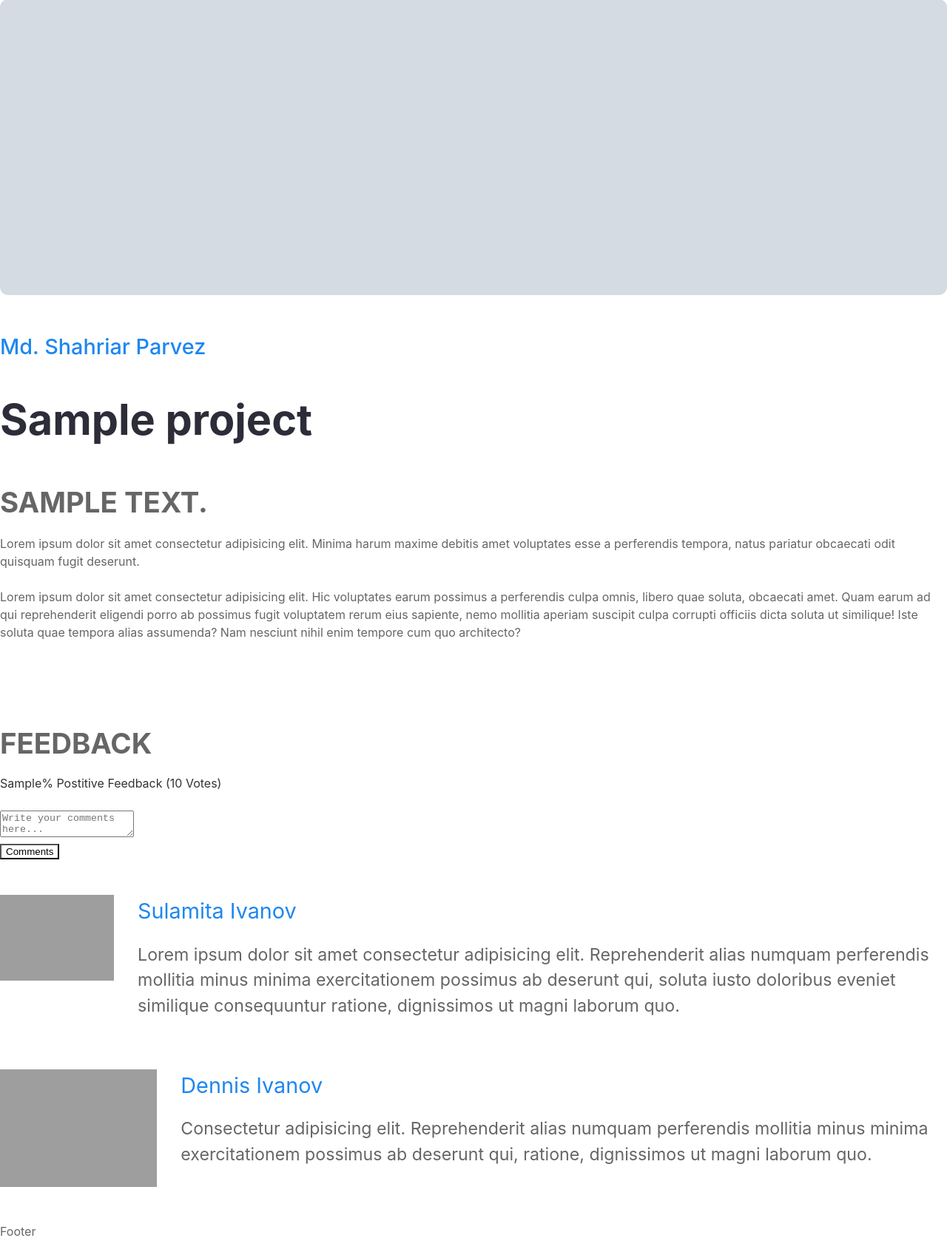
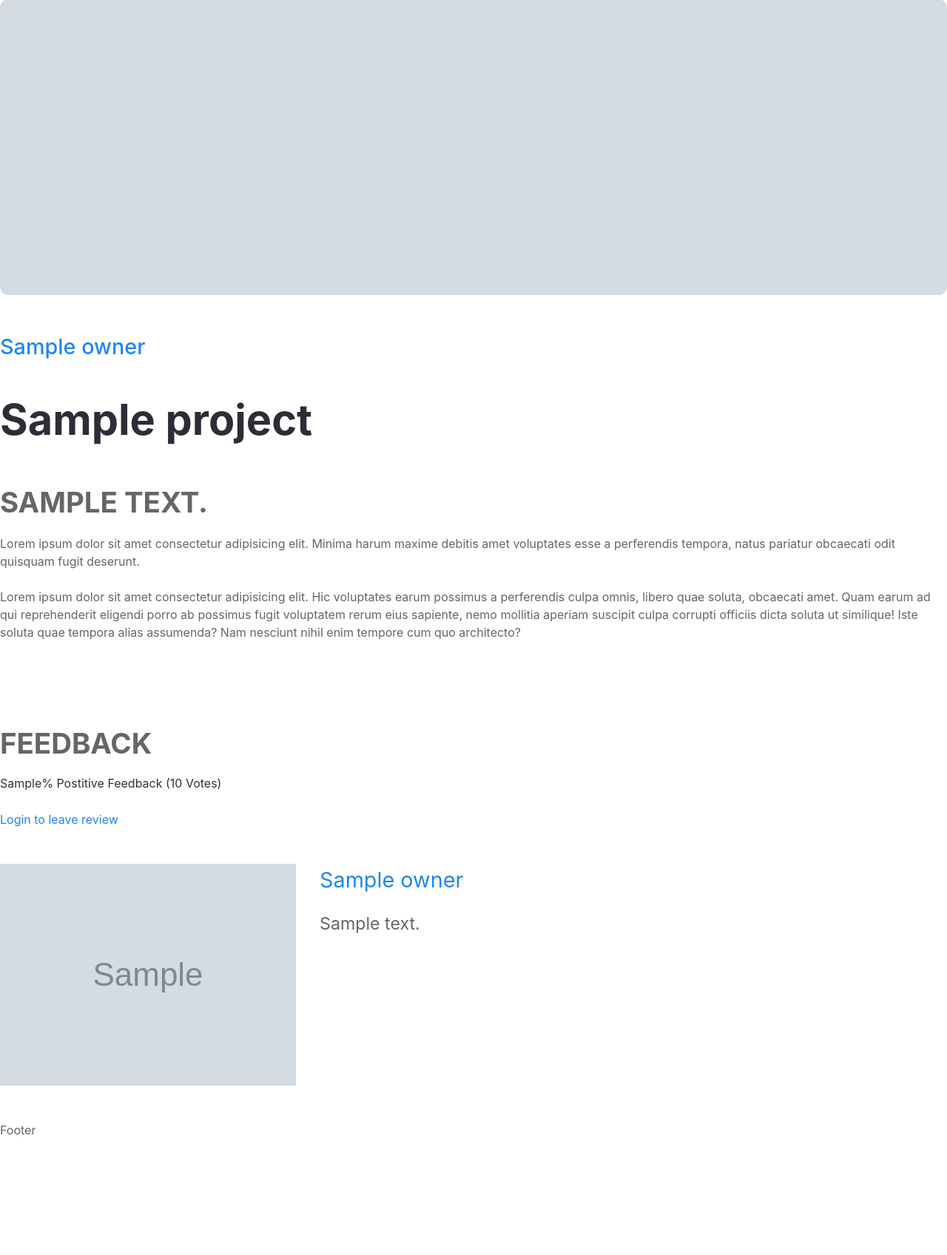
Before and after one commit to shadow9909/django_reference, a Django app: template devsearch/projects/templates/projects/single-project.html in a window 1280 px wide. Shown: the part 287-1984 px from the top of the page at 74% size. After the commit the page ends 1847 px from the top, so only its background shows below. Run offline with Django 3.2, Linux system fonts and the light colour scheme; the template is opened without the code that fills it: most values are stand-ins (such as "Sample title", 1, 10 or a date in 2020); some libraries are stand-ins or nearby versions; grey boxes are pictures that could not be loaded.

Commit message:
Review Feature Added

```diff
--- a/devsearch/projects/templates/projects/single-project.html
+++ b/devsearch/projects/templates/projects/single-project.html
@@ -20,7 +20,7 @@
         </div>
         <div class="column column--2of3">
           <img class="singleProject__preview" src="{{ project.featured_image.url }}" alt="portfolio thumbnail" />
-          <a href="profile.html" class="singleProject__developer">Md. Shahriar Parvez</a>
+          <a href="profile.html" class="singleProject__developer">{{project.owner.name}}</a>
           <h2 class="singleProject__title">{{project.title}}</h2>
           <h3 class="singleProject__subtitle">{{project.description}}</h3>
           <div class="singleProject__info">
@@ -42,42 +42,48 @@
               {{project.vote_ratio}}% Postitive Feedback ({{project.vote_total}} Vote{{project.vote_total|pluralize:"s"}})
             </h5>
 
-            <form class="form" action="#" method="POST">
+            {% if request.user.profile.id in project.reviewers %}
+              <p> You have already submitted your review for this project </p>
+            {% elif request.user.profile == project.owner %}
+              <p> owner cannot leave review </p>
+
+            {% elif request.user.is_authenticated %}
+            <form class="form" action="{% url 'project' project.id %}" method="POST">
+            {% csrf_token %}
               <!-- Textarea -->
+              {% for field in form %}
               <div class="form__field">
-                <label for="formInput#textarea">Comments: </label>
-                <textarea class="input input--textarea" name="message" id="formInput#textarea"
-                  placeholder="Write your comments here..."></textarea>
+                <label for="formInput#textarea">{{field.label}} </label>
+                {{field}}
               </div>
+              {% endfor %}
               <input class="btn btn--sub btn--lg" type="submit" value="Comments" />
             </form>
+
+            {% else %}
+            <a href="{% url 'login' %}?next={{request.path}}"> Login to leave review</a>
+
+            {% endif %}
+
+
             <div class="commentList">
+                {% for review in project.review_set.all %}
+
               <div class="comment">
-                <a href="profile.html">
+                <a href="{% url 'user-profile' review.owner.id %}">
                   <img class="avatar avatar--md"
-                    src="https://pbs.twimg.com/profile_images/1335382240931368961/b3wSZKj4_400x400.jpg" alt="user" />
+                    src="{{ review.owner.profile_image.url }}" alt="user" />
                 </a>
+
                 <div class="comment__details">
-                  <a href="profile.html" class="comment__author">Sulamita Ivanov</a>
+                  <a href="{% url 'user-profile' review.owner.id %}" class="comment__author">{{review.owner.name}}</a>
                   <p class="comment__info">
-                    Lorem ipsum dolor sit amet consectetur adipisicing elit. Reprehenderit alias numquam perferendis
-                    mollitia minus minima exercitationem possimus ab deserunt qui, soluta iusto doloribus eveniet
-                    similique consequuntur ratione, dignissimos ut magni laborum quo.
+                    {{review.body|linebreaksbr}}
                   </p>
                 </div>
               </div>
-              <div class="comment">
-                <a href="profile.html">
-                  <img class="avatar avatar--md" src="https://avatars.githubusercontent.com/u/33843378" alt="user" />
-                </a>
-                <div class="comment__details">
-                  <a href="profile.html" class="comment__author">Dennis Ivanov</a>
-                  <p class="comment__info">
-                    Consectetur adipisicing elit. Reprehenderit alias numquam perferendis mollitia minus minima
-                    exercitationem possimus ab deserunt qui, ratione, dignissimos ut magni laborum quo.
-                  </p>
-                </div>
-              </div>
+                {% endfor %}
+
             </div>
           </div>
         </div>
--- a/devsearch/users/templates/users/login_register.html
+++ b/devsearch/users/templates/users/login_register.html
@@ -49,7 +49,7 @@
       <p>Hello Developer, Welcome Back!</p>
     </div>
 
-    <form action="{% url 'login' %}" class="form auth__form" method="POST">
+    <form action="" class="form auth__form" method="POST">
       <!-- Input:Email -->
       {% csrf_token %}
 
--- a/devsearch/users/views.py
+++ b/devsearch/users/views.py
@@ -33,7 +33,7 @@ def loginPage(request):
 
         if user is not None:
             login(request, user)  # creates a user session in the browser
-            return redirect('profiles')
+            return redirect(request.GET["next"] if 'next' in request.GET else 'account')
         else:
             messages.error(request, 'Username or pass incorrect')
 
```
Also changed, not shown: devsearch/projects/forms.py (+21 -1 lines), devsearch/projects/models.py (+25 -3 lines), devsearch/projects/views.py (+18 -3 lines), devsearch/db.sqlite3.
